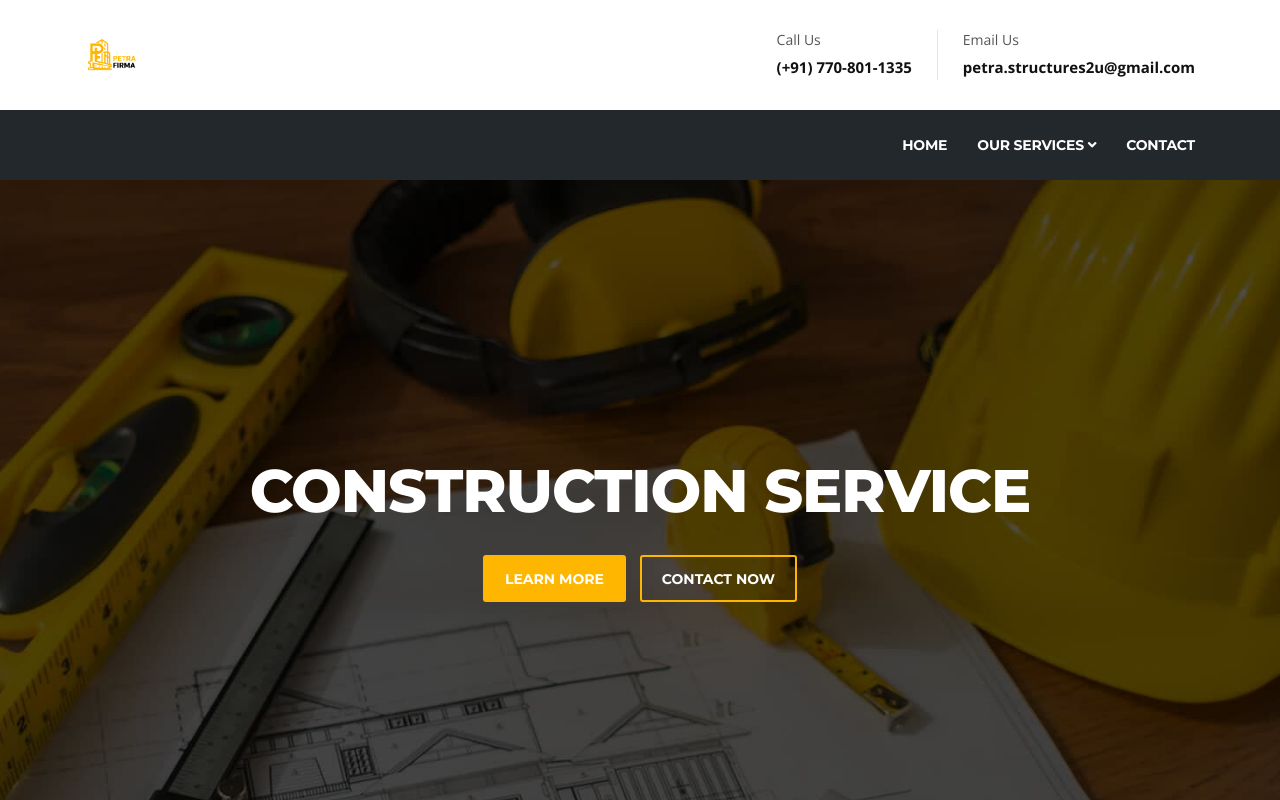
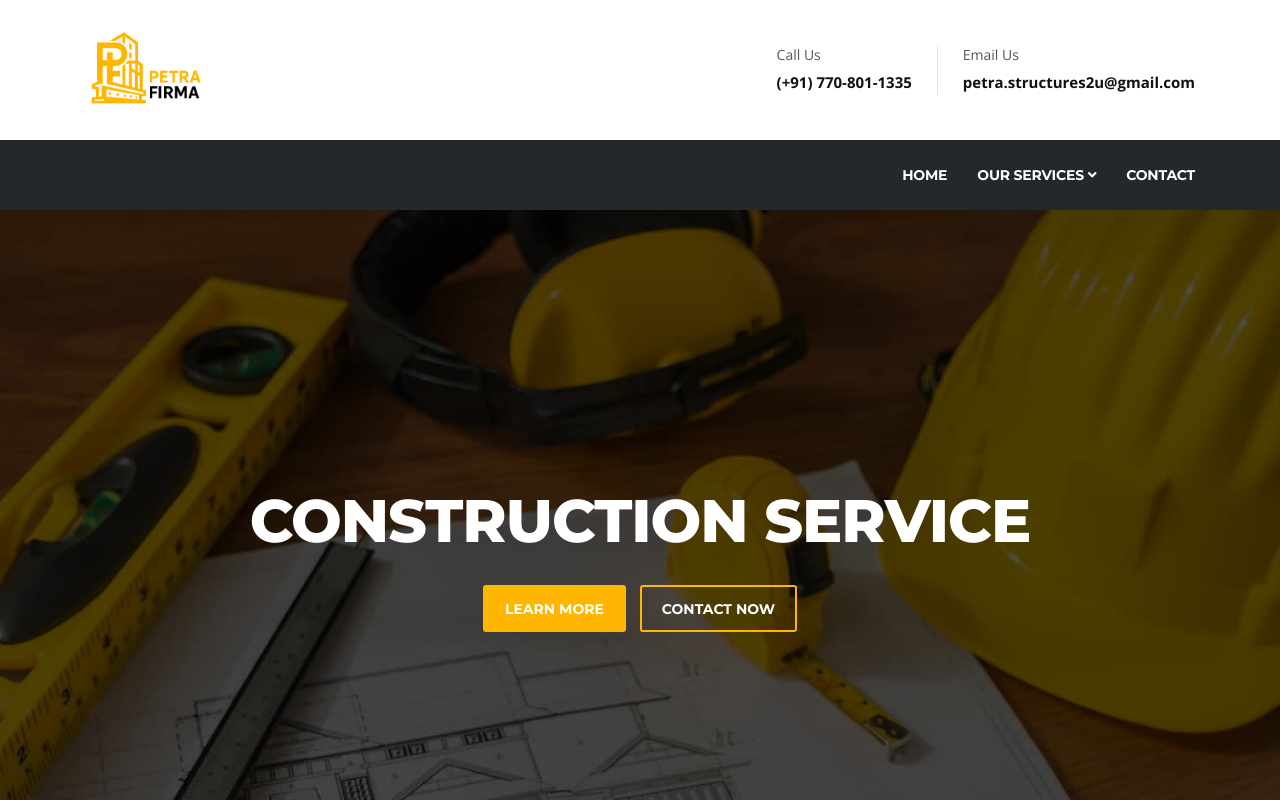
Before and after one commit to jerosttechnologies/petrafirma, a website: page theme/index.html in a window 1280 px wide. Shown: the top 800 px of the page. Drawn offline with nearby package versions, Linux system fonts and the light colour scheme; some packages are replaced by stand-ins of ours.

Commit message:
Add files via upload

```diff
--- a/theme/css/style.css
+++ b/theme/css/style.css
@@ -730,7 +730,7 @@ ul.navbar-nav > li.active > a {
 /*-- Logo --*/
 .logo img {
   width: auto;
-  height: 35px;
+  height: 80px;
 }
 
 .header-two .logo img {
```
